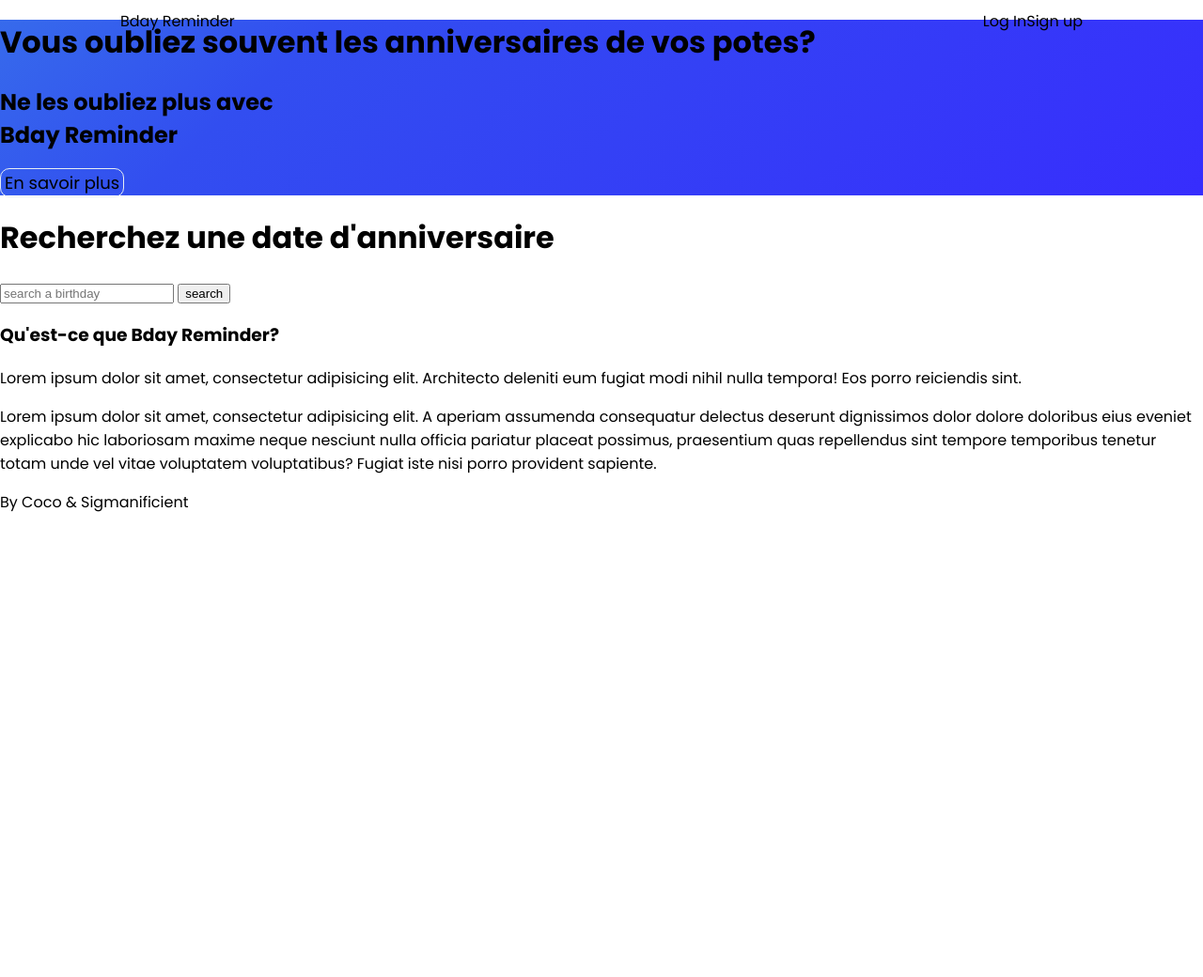
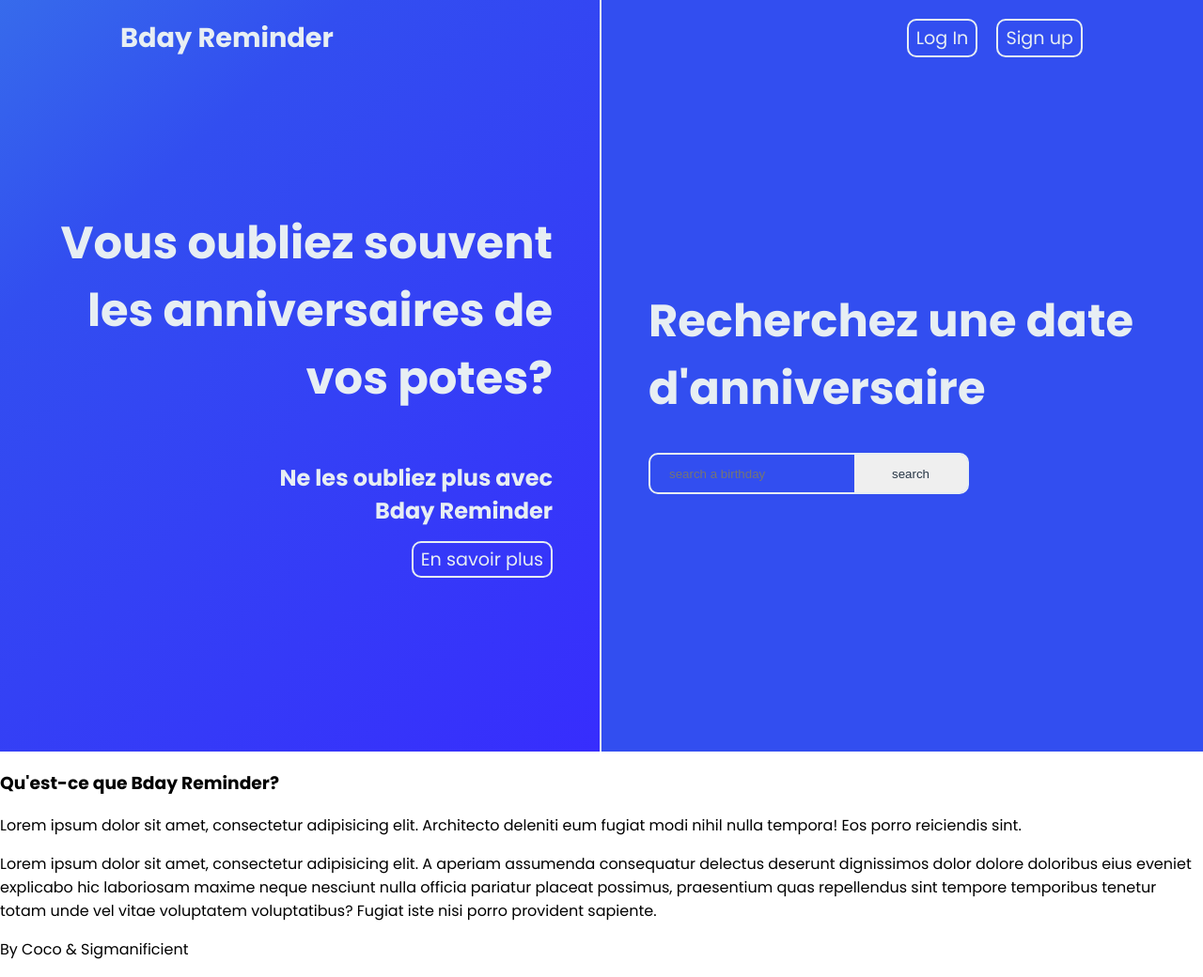
Before and after one commit to Sigmanificient/bday-reminder, a Flask app: page / in a window 1280 px wide. Shown: the top 1040 px of the page at 94% size. Before the commit the page ends 545 px from the top, so only its background shows below. Run offline with Flask 2, Linux system fonts and the light colour scheme; style sheets or scripts are compiled from the project's sources.

Commit message:
improving style

```diff
--- a/src/static/scss/base/_reset.scss
+++ b/src/static/scss/base/_reset.scss
@@ -6,3 +6,15 @@ a {
   color: inherit;
   text-decoration: none;
 }
+
+input {
+
+  &[type="text"] {
+    background: none;
+    border: none;
+  }
+
+  &[type="submit"] {
+    border: none;
+  }
+}
--- a/src/static/scss/base/_typography.scss
+++ b/src/static/scss/base/_typography.scss
@@ -6,5 +6,18 @@ body {
 }
 
 .btn {
-  font-size: 18px;
+  font-size: 1.2em;
 }
+
+.very-big {
+  font-size: 1.8em;
+  font-weight: 800;
+}
+
+.title {
+  font-size: 3em;
+}
+
+h1.search {
+  font-size: 3em;
+}
--- a/src/static/scss/components/_buttons.scss
+++ b/src/static/scss/components/_buttons.scss
@@ -1,7 +1,8 @@
 @use "../base/colors";
 
 .btn {
-  padding: 2px 4px;
-  border: 1px solid colors.$white;
+  padding: 4px 8px;
+  color: colors.$white;
+  border: 2px solid colors.$white;
   border-radius: 10px;
 }
--- a/src/static/scss/layout/_header.scss
+++ b/src/static/scss/layout/_header.scss
@@ -5,12 +5,13 @@ header {
   display: flex;
   justify-content: center;
   position: fixed;
-  height: 45px;
+  height: 80px;
   width: 100%;
   top: 0;
 
   nav {
     display: flex;
+    color: colors.$white;
     align-items: center;
     justify-content: space-between;
     flex-flow: row wrap;
@@ -21,5 +22,6 @@ header {
     display: flex;
     align-items: center;
     justify-content: flex-end;
+    gap: 20px;
   }
 }
--- a/src/static/scss/pages/_index.scss
+++ b/src/static/scss/pages/_index.scss
@@ -1,11 +1,61 @@
 @use "../base/colors";
 
+.landing {
+  color: colors.$white;
+  width: 100%;
+  min-height: 100vh;
+  display: grid;
+
+  @media (min-width: 1200px) {
+    grid-template-columns: 1fr 1fr;
+  }
+
+  & > div {
+    @media (min-width: 1200px) {
+      display: grid;
+      place-content: center;
+    }
+    padding: clamp(20px, 6vw, 50px);
+  }
+}
+
 .left {
+  text-align: right;
+  border-right: 2px solid colors.$white;
   background: linear-gradient(
     317.35deg,
     colors.$blue-400 -0.02%,
     colors.$blue-400 0%,
-    colors.$blue-300 76.27%,
-    colors.$green 216.67%
+    colors.$blue-300 75%,
+    colors.$green 220%
   );
 }
+
+.right {
+  background: colors.$blue-300;
+}
+
+form#birthday_form {
+  display: flex;
+  align-items: center;
+  max-width: max-content;
+  border: 2px solid colors.$white;
+  border-radius: 10px;
+  height: 40px;
+
+  input {
+    height: 100%;
+    border-top-right-radius: 6px;
+    border-bottom-right-radius: 6px;
+
+    &[type="text"] {
+      color: colors.$white;
+      padding: 0 20px;
+    }
+
+    &[type="submit"] {
+      color: colors.$blue-800;
+      padding: 0 40px;
+    }
+  }
+}
--- a/src/static/scss/style.scss
+++ b/src/static/scss/style.scss
@@ -3,5 +3,7 @@
 @use "base/typography";
 
 @use "components/buttons";
+
 @use "layout/header";
+
 @use "pages/index";
--- a/src/templates/base.jinja2
+++ b/src/templates/base.jinja2
@@ -17,10 +17,10 @@
 
 <header>
     <nav>
-        <a class="underline" href="/">Bday Reminder</a>
+        <a class="very-big underline" href="/">Bday Reminder</a>
         <div class="right-nav">
-            <a class="underline" href="{{ url_for('login_page') }}">Log In</a>
-            <a class="underline" href="{{ url_for('register_page') }}">Sign up</a>
+            <a class="btn" href="{{ url_for('login_page') }}">Log In</a>
+            <a class="btn" href="{{ url_for('register_page') }}">Sign up</a>
         </div>
     </nav>
 </header>
```
